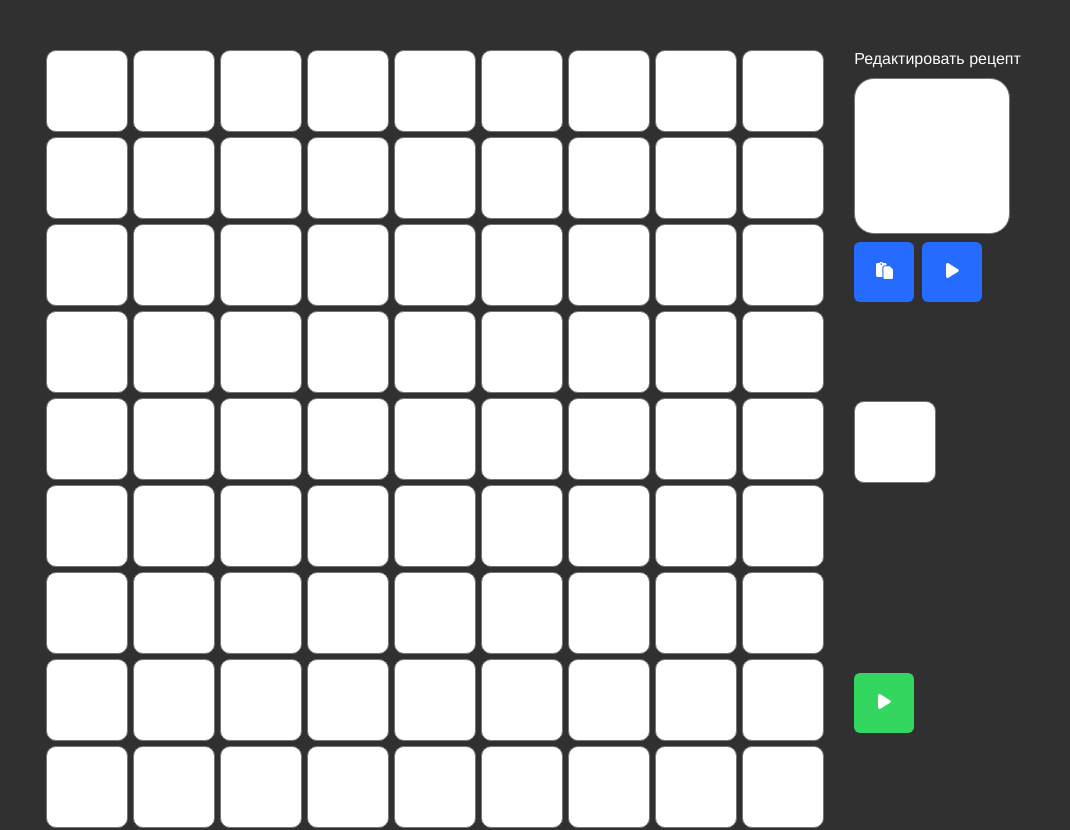
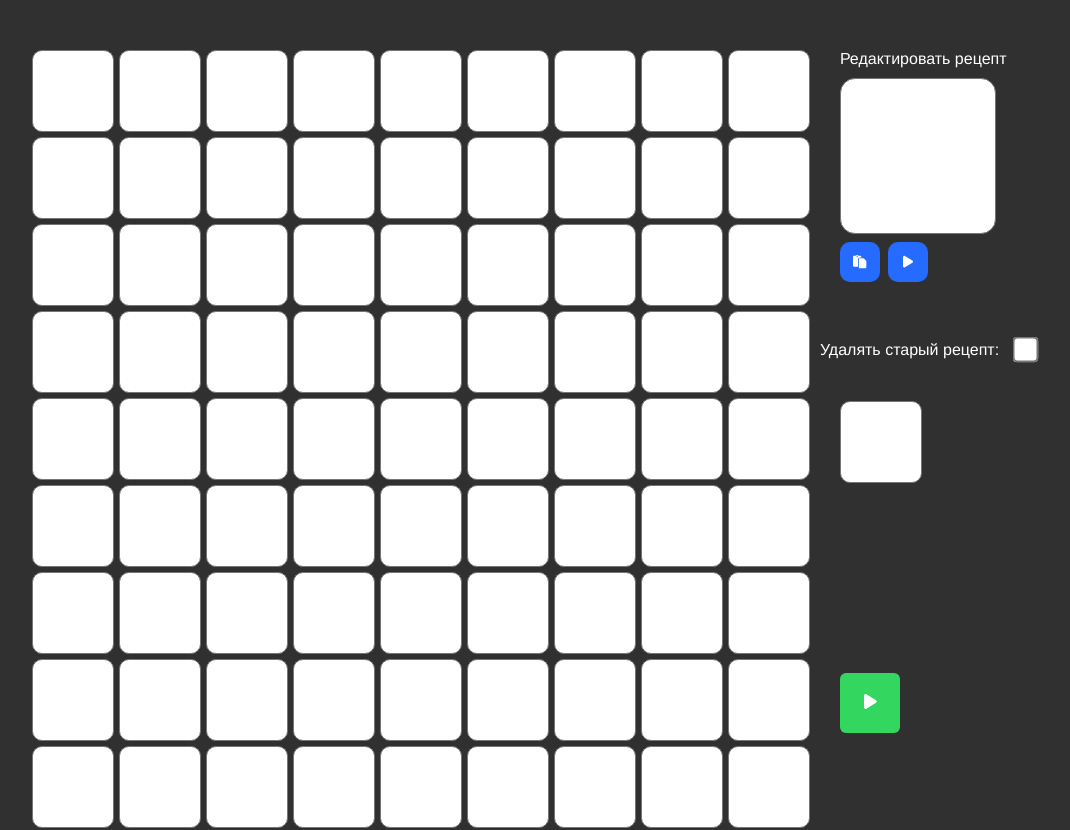
Before and after one commit to Cadregich/Extreme-Editor, a Vue app: page / in a window 1280 px wide. Shown: the top 830 px of the page, without its empty margins (109-1179 px from the left). Built offline with nearby package versions, Linux system fonts and the light colour scheme.

Commit message:
Implement add remove old recipe text

```diff
--- a/src/components/DireCraftingEditor.vue
+++ b/src/components/DireCraftingEditor.vue
@@ -1,5 +1,5 @@
 <script>
-import { RecipeMixin} from "@/mixins/RecipeMixin";
+import {RecipeMixin} from "@/mixins/RecipeMixin";
 import EditRecipe from "@/components/EditRecipe.vue";
 
 export default {
@@ -48,24 +48,36 @@ export default {
       <div id="crafting-slots">
         <div v-for="row in 9" :key="row" :class="`row row-${row}`">
           <div v-for="slot in 9" :key="slot">
-            <textarea class="slot-textarea" v-model="slots[row - 1][slot - 1]" :class="`slot slot-${slot * row}`"></textarea>
+            <textarea class="slot-textarea" v-model="slots[row - 1][slot - 1]"
+                      :class="`slot slot-${slot * row}`"></textarea>
           </div>
           <br/>
         </div>
       </div>
       <div id="editor-right-side">
         <edit-recipe/>
-        <div id="crafted-item-slot-block">
-          <textarea v-model="craftedItem" class="slot-textarea crafted-item-slot"></textarea>
+        <div style="display: grid; grid-template-rows: 1fr 1fr 1fr">
+          <div style="display: flex; align-items: center; justify-content: center; margin-left: 10px">
+            <label style="display: flex; align-items: center;">
+              Удалять старый рецепт:
+              <input v-model="addRemoveOldRecipeText" class="removeOldRecipeCheckbox" type="checkbox" style="margin-left: 20px" />
+            </label>
+          </div>
+          <div id="crafted-item-slot-block">
+            <textarea v-model="craftedItem" class="slot-textarea crafted-item-slot"></textarea>
+          </div>
+          <div/>
         </div>
+
         <div id="crafting-get-result">
           <button @click="handleGenerateRecipe" class="get-result-butt">
-            <font-awesome-icon :icon="['fas', 'play']" />
+            <font-awesome-icon :icon="['fas', 'play']"/>
           </button>
           <button v-if="isRecipeGeneratedOrEditing" @click="copyToClipboard" class="get-result-butt copy-result-butt">
             <font-awesome-icon :icon="['fas', 'copy']"/>
           </button>
-          <button v-if="isSlotsNotEmpty || isRecipeGeneratedOrEditing" @click="handleClearFields" class="get-result-butt clear-editor-butt">
+          <button v-if="isSlotsNotEmpty || isRecipeGeneratedOrEditing" @click="handleClearFields"
+                  class="get-result-butt clear-editor-butt">
             <font-awesome-icon :icon="['fas', 'xmark']"/>
           </button>
         </div>
--- a/src/components/EditRecipe.vue
+++ b/src/components/EditRecipe.vue
@@ -69,10 +69,11 @@ export default {
     },
 
     getItemsFromRawRecipe() {
-      const addShapedMatch = this.recipeRawText.match(/addShaped\(([^,]+)/);
-      const addShapedValue = addShapedMatch ? addShapedMatch[1].trim().replace(/^'|'$/g, '') : '';
+      const craftedItemMatch = this.recipeRawText.match(/addShaped\(([^,]+)/);
+      const trimmedValue = craftedItemMatch ? craftedItemMatch[1].trim().replace(/^'|'$/g, '') : '';
+      const craftedItem = trimmedValue === 'null' ? '' : trimmedValue;
 
-      console.log(addShapedValue);
+      console.log(craftedItem);
 
       const matches = this.recipeRawText.match(/(?<=\[\[)[^\]]+(?=\])/g);
       this.isRecipeGeneratedOrEditing = true;
@@ -82,7 +83,7 @@ export default {
         return trimmedItem === 'null' ? '' : trimmedItem;
       })) : [];
 
-      return { items, addShapedValue };
+      return { items, addShapedValue: craftedItem };
     },
 
     pasteFromClipboard() {
@@ -99,14 +100,14 @@ export default {
 </script>
 
 <template>
-  <div style="display: flex; flex-direction: column; margin-left: 30px">
+  <div id="edit-recipe">
     <label for="slot-textarea">Редактировать рецепт</label>
     <textarea v-model="recipeRawText" class="paste-recipe"/>
     <div class="edit-recipe-buttons">
-      <button @click="pasteFromClipboard" class="paste-recipe-butt get-result-butt">
+      <button @click="pasteFromClipboard" class="edit-recipe-butt paste-recipe-butt">
         <font-awesome-icon :icon="['fas', 'paste']"/>
       </button>
-      <button @click="editRecipe" class="paste-recipe-butt get-result-butt">
+      <button @click="editRecipe" class="edit-recipe-butt edit-recipe-submit-butt">
         <font-awesome-icon :icon="['fas', 'play']"/>
       </button>
     </div>
@@ -114,5 +115,35 @@ export default {
 </template>
 
 <style scoped>
+#edit-recipe {
+  display: flex;
+  flex-direction: column;
+  margin-left: 30px;
+}
 
+.paste-recipe {
+  width: 150px;
+  height: 150px;
+  border-radius: 15px;
+  resize: none;
+}
+
+.edit-recipe-buttons {
+  display: flex;
+}
+
+.edit-recipe-butt {
+  border: none;
+  border-radius: 10px;
+  height: 40px;
+  width: 40px;
+  color: white;
+  cursor: pointer;
+  background-color: #266bff;
+  margin-top: 8px;
+}
+
+.edit-recipe-submit-butt {
+  margin-left: 8px;
+}
 </style>
--- a/src/components/ExremeEditor.vue
+++ b/src/components/ExremeEditor.vue
@@ -47,24 +47,8 @@ label {
   margin-bottom: 10px;
 }
 
-.paste-recipe {
-  width: 150px;
-  height: 150px;
-  border-radius: 20px;
-  resize: none;
-}
-
-.edit-recipe-buttons {
-  display: flex;
-}
-
-.edit-recipe-buttons > button:nth-child(2) {
-  margin-left: 8px;
-}
-
-.paste-recipe-butt {
-  background-color: #266bff !important;
-  margin-top: 8px;
+.removeOldRecipeCheckbox {
+  transform: scale(2);
 }
 
 .crafted-item-slot {
--- a/src/components/RegularCraftingEditor.vue
+++ b/src/components/RegularCraftingEditor.vue
@@ -49,6 +49,10 @@ export default {
         </div>
       </div>
       <div id="editor-right-side">
+        <label style="display: flex; align-items: center; margin-left: 10px">
+          Удалять старый рецепт:
+          <input v-model="addRemoveOldRecipeText" class="removeOldRecipeCheckbox" type="checkbox" style="margin-left: 20px" />
+        </label>
         <div id="crafted-item-slot-block">
           <textarea v-model="craftedItem" class="slot-textarea crafted-item-slot"></textarea>
         </div>
--- a/src/mixins/RecipeMixin.js
+++ b/src/mixins/RecipeMixin.js
@@ -3,6 +3,7 @@ export const RecipeMixin = {
         return {
             resultText: '',
             isRecipeGeneratedOrEditing: false,
+            addRemoveOldRecipeText: false
         };
     },
     methods: {
@@ -14,8 +15,16 @@ export const RecipeMixin = {
             let crafted = craftedItem === "" ? "null" : craftedItem;
             if (craftingType === 'regular') {
                 this.resultText = `recipes.addShaped(${crafted},<br>[[${formattedSlots}]]);`;
+
+                if (this.addRemoveOldRecipeText) {
+                    this.resultText = `recipes.removeShaped(${crafted});<br><br>${this.resultText}`
+                }
             } else if (craftingType === 'dire') {
                 this.resultText = `mods.avaritia.ExtremeCrafting.addShaped(${crafted},<br>[[${formattedSlots}]]);`;
+
+                if (this.addRemoveOldRecipeText) {
+                    this.resultText = `mods.avaritia.ExtremeCrafting.remove(${crafted});<br><br>${this.resultText}`;
+                }
             }
         },
 
```
